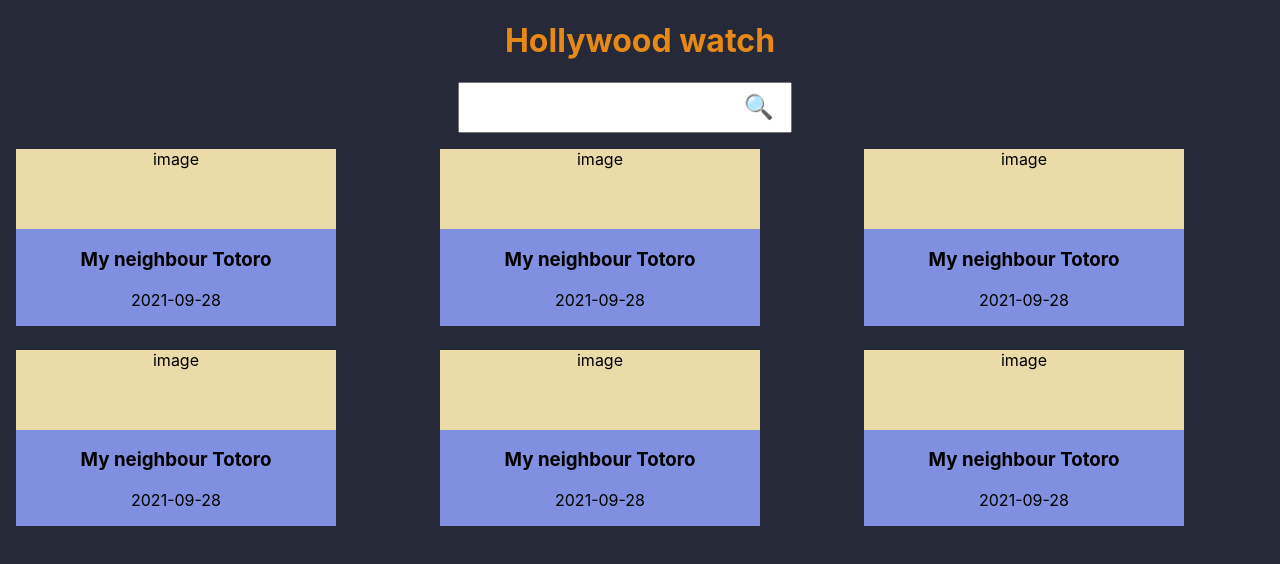
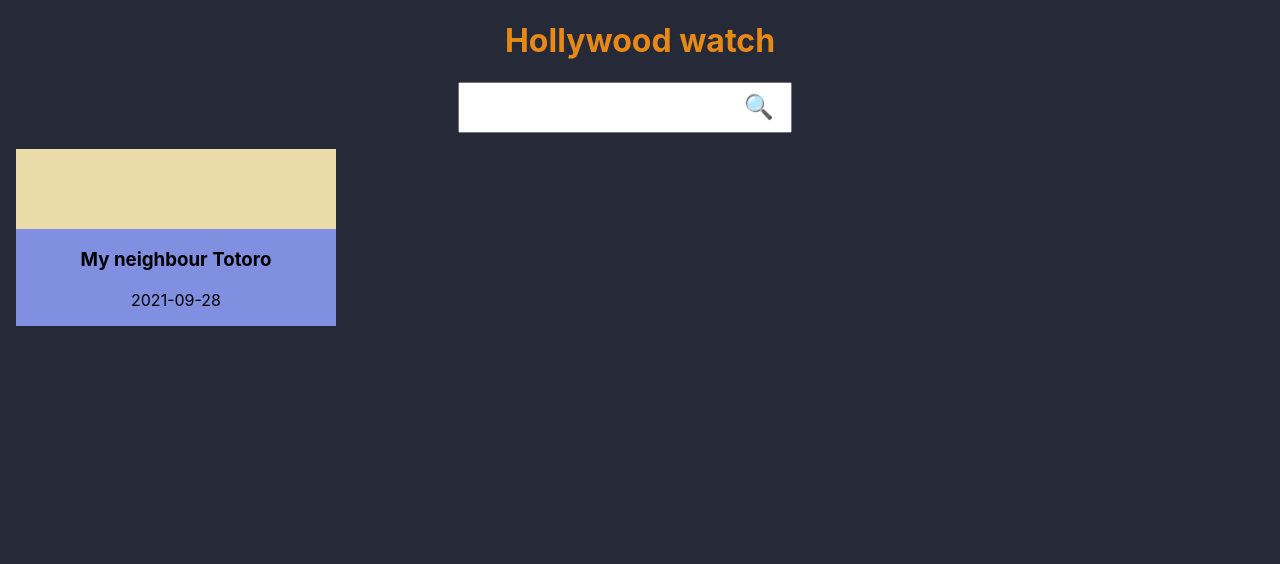
Before and after one commit to iths-feu21g-fullstack/07-hollywood-watch, a React (Vite) app: page / in a window 1280 px wide. Shown: the top 564 px of the page. Built offline with nearby package versions, Linux system fonts and the light colour scheme.

Commit message:
Use state for movie data

```diff
--- a/src/App.tsx
+++ b/src/App.tsx
@@ -4,13 +4,13 @@ import Header from './components/header/Header'
 import MovieGrid from './components/grid/MovieGrid'
 
 const App = () => {
-
+	const [searchString, setSearchString] = useState<string>('')
 	return (
-		<>
-			<Header />
-			<MovieGrid />
-		</>
-	)
+    <>
+      <Header searchString={searchString} />
+      <MovieGrid searchString={searchString} />
+    </>
+  );
 }
 
 export default App
--- a/src/components/grid/MovieGrid.tsx
+++ b/src/components/grid/MovieGrid.tsx
@@ -1,43 +1,26 @@
+import { useState } from 'react'
 import './Grid.css'
+import { Movie } from '../../models/Movie'
+import { testData } from './movieData'
 
-const MovieGrid = () => (
-  <main className='card-grid'>
-    <section className='card '>
-      <div className='image'> image </div>
-      <h3> My neighbour Totoro </h3>
-      <p> 2021-09-28 </p>
-    </section>
 
-    <section className='card'>
-      <div className='image'> image </div>
-      <h3> My neighbour Totoro </h3>
-      <p> 2021-09-28 </p>
-    </section>
+interface Props {
+  searchString: string;
+}
+const MovieGrid = (props: Props) => {
+	const [movies, setMovies] = useState<Movie[]>(testData)
 
-    <section className='card'>
-      <div className='image'> image </div>
-      <h3> My neighbour Totoro </h3>
-      <p> 2021-09-28 </p>
-    </section>
-
-    <section className='card'>
-      <div className='image'> image </div>
-      <h3> My neighbour Totoro </h3>
-      <p> 2021-09-28 </p>
-    </section>
-
-    <section className='card'>
-      <div className='image'> image </div>
-      <h3> My neighbour Totoro </h3>
-      <p> 2021-09-28 </p>
-    </section>
-
-    <section className='card'>
-      <div className='image'> image </div>
-      <h3> My neighbour Totoro </h3>
-      <p> 2021-09-28 </p>
-    </section>
-  </main>
-);
+	return (
+    <main className='card-grid'>
+      {movies.map((movie) => (
+        <section key={movie.id} className='card'>
+          <div className='image'> {movie.imageUrl} </div>
+          <h3> {movie.title} </h3>
+          <p> {movie.premiereDate} </p>
+        </section>
+      ))}
+    </main>
+  );
+};
 
 export default MovieGrid
--- /dev/null
+++ b/src/components/grid/movieData.ts
@@ -0,0 +1,10 @@
+import { Movie } from '../../models/Movie'
+
+export const testData: Movie[] = [
+	{
+		id: 1,
+		title: 'My neighbour Totoro',
+		imageUrl: '',
+		premiereDate: '2021-09-28'
+	},
+]
--- a/src/components/header/Header.tsx
+++ b/src/components/header/Header.tsx
@@ -1,6 +1,9 @@
 import './Header.css'
 
-const Header = () => (
+interface Props {
+	searchString: string;
+}
+const Header = (props: Props) => (
   <header>
     <h1> Hollywood watch </h1>
     <input type='text' />
--- /dev/null
+++ b/src/models/Movie.ts
@@ -0,0 +1,7 @@
+
+export interface Movie {
+	id: number;
+	imageUrl: string;
+	title: string;
+	premiereDate: string;
+}
```
